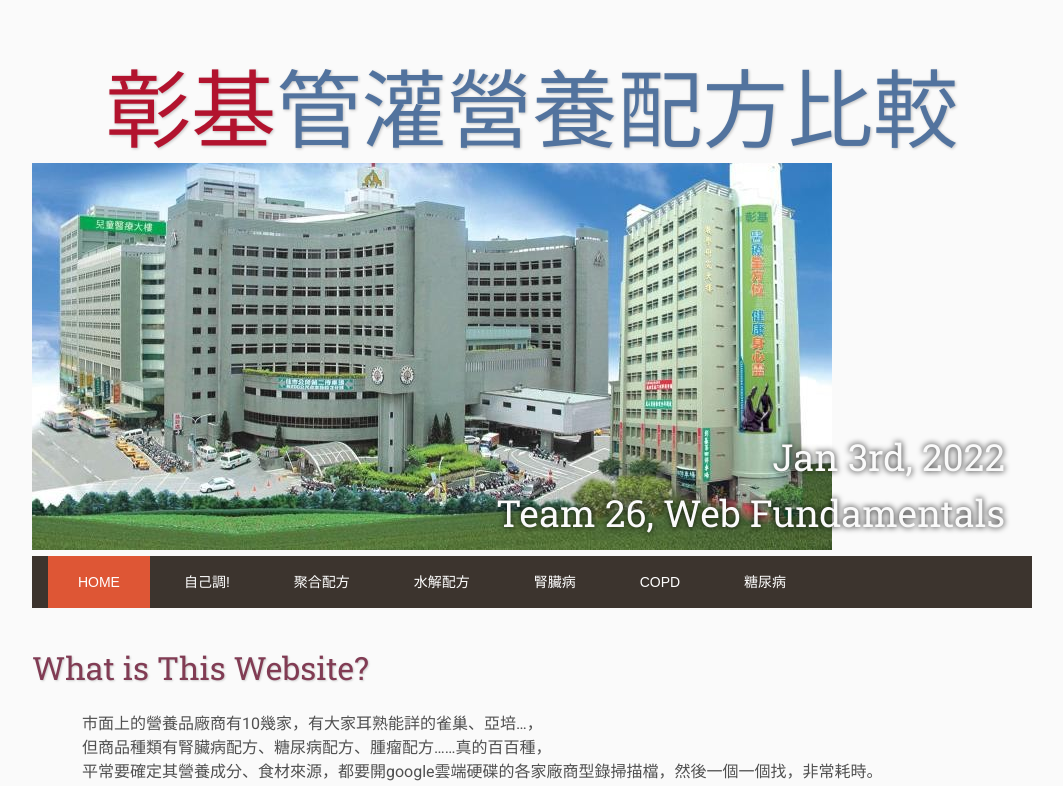
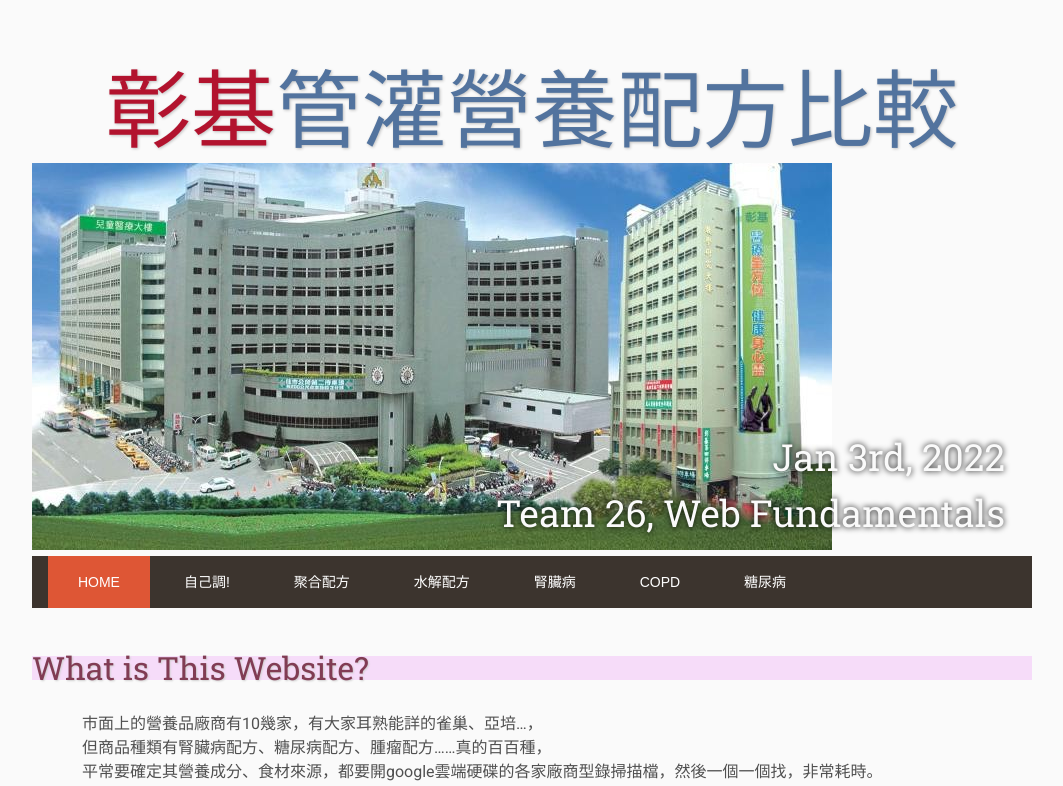
Before and after one commit to enteral-nutrition/w26_project, a plain HTML site: page index.html in a window 1280 px wide. In both pictures the pointer is over the element "What is This Website?". Shown: the top 786 px of the page, without its empty margins (108-1171 px from the left). Drawn offline with Linux system fonts and the light colour scheme.

Commit message:
Update main.css

```diff
--- a/assets/main.css
+++ b/assets/main.css
@@ -180,6 +180,10 @@ td.footer{width:auto; text-align:center; vertical-align:middle;}
 	color: #300202;
 }
 
+h2:hover {
+background-color:#F6DCF9
+}
+
 .box-style h3 {
 	padding: 10px 0px;
 	letter-spacing: -1px;
```
